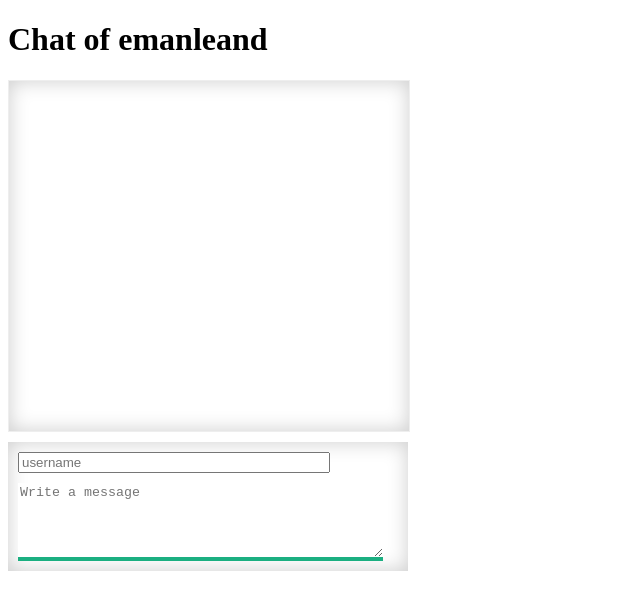
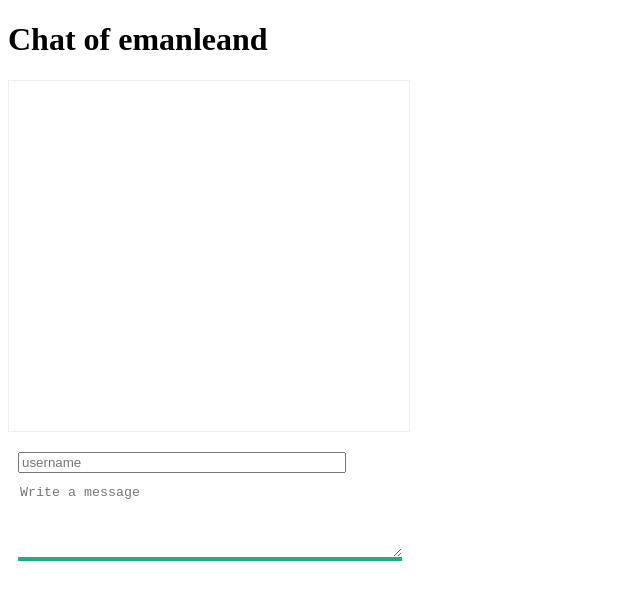
Before and after one commit to emanleand/chat-socket, a website: page client/index.html in a window 1280 px wide. Shown: the whole page, without its empty margins (0-640 px from the left). Drawn offline with nearby package versions, Linux system fonts and the light colour scheme; no server answers.

Commit message:
ajustes en css

```diff
--- a/client/asset/css/main.css
+++ b/client/asset/css/main.css
@@ -4,10 +4,10 @@
     height: 350px;
     overflow-y: scroll;
     border: 1px solid #eee;
-    box-shadow: 0px 0px 20px #ccc inset;
+    /* box-shadow: 0px 0px 20px #ccc inset; */
 }
 .message {
-    margin: 20px;
+    margin: 20px 10px;
     padding: 5px;
     border-radius: 5px;
     border: none;
@@ -16,11 +16,11 @@
 }
 
 form {
-    width: 380px;
+    width: 95%;
     max-width: 400px;
     margin: 10px 0px;
     padding: 10px;
-    box-shadow: 0px 0px 20px #ccc inset;
+    /* box-shadow: 0px 0px 20px #ccc inset; */
 }
 
 input[type="text"] {
```
